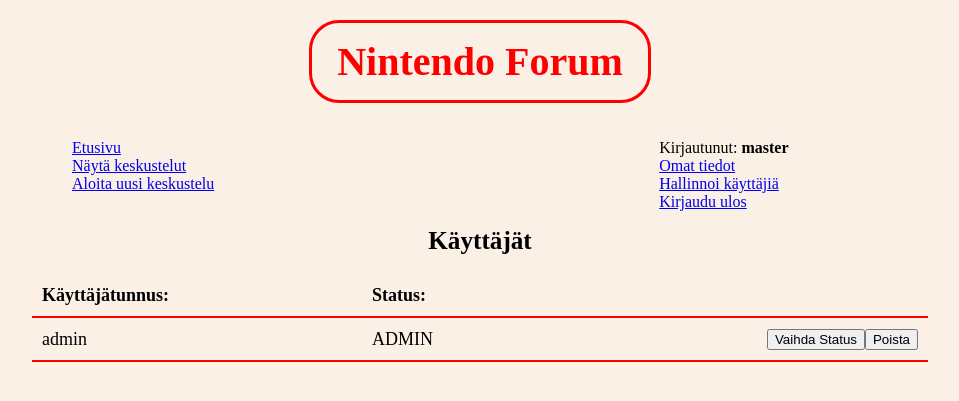
After one commit to Zessi19/Tietokantasovellus-2019, a Flask app: page /auth/listUsers in a window 1280 px wide. The commit adds this page. Shown: the top 401 px of the page, without its empty margins (160-1119 px from the left). Run offline with Flask 2, Linux system fonts and the light colour scheme; a user stored in the database is signed in; data comes from the database, SQL or seed files in the repository; some libraries are stand-ins or nearby versions.

Commit message:
Added (UserRoles Master and Admin): All users listing, removing and status updating. Also, multiple small improvements.

```diff
--- a/application/__init__.py
+++ b/application/__init__.py
@@ -35,7 +35,7 @@ login_manager.login_message = "Please login to use this functionality."
 # Roles in login_required
 from functools import wraps
 
-def login_required(role="ANY"):
+def login_required(roles=["ANY"]):
    def wrapper(fn):
       @wraps(fn)
       def decorated_view(*args, **kwargs):
@@ -47,11 +47,11 @@ def login_required(role="ANY"):
 
          unauthorized = False
 
-         if role != "ANY":
+         if roles[0] != "ANY":
             unauthorized = True
 
-            for user_role in current_user.get_userRole():
-               if user_role == role:
+            for i in roles:
+               if current_user.get_userRole() == i:
                   unauthorized = False
                   break
 
--- a/application/auth/models.py
+++ b/application/auth/models.py
@@ -2,7 +2,6 @@ from application import db
 from application.models import Base
 
 from sqlalchemy.sql import text
-
 
 class User(Base):
    __tablename__ = "account"
@@ -81,3 +80,29 @@ class User(Base):
       for row in res:
          response = row[0]
       return response
+
+
+   @staticmethod
+   def list_users_and_admins():
+      statement = text("SELECT Account.id, Account.username, Account.userRole FROM Account"
+                  " WHERE NOT Account.userRole='MASTER'"
+                  " ORDER BY Account.userRole")
+      res = db.engine.execute(statement)
+
+      response = []
+      for row in res:
+         response.append([row[0], row[1], row[2]])
+      return response
+
+
+   @staticmethod
+   def list_users():
+      statement = text("SELECT Account.id, Account.username, Account.userRole FROM Account"
+                  " WHERE NOT Account.userRole='MASTER' AND NOT Account.userRole='ADMIN'"
+                  " ORDER BY Account.userRole")
+      res = db.engine.execute(statement)
+
+      response = []
+      for row in res:
+         response.append([row[0], row[1], row[2]])
+      return response
--- a/application/auth/views.py
+++ b/application/auth/views.py
@@ -1,7 +1,7 @@
 from flask import redirect, render_template, request, url_for
 from flask_login import login_user, logout_user, current_user
 
-from application import app, db, login_required
+from application import app, db, login_manager, login_required
 from application.auth.models import User
 from application.auth.forms import LoginForm, RegisterForm, ChangeNameForm, ChangeUsernameForm, ChangePasswordForm
 from application.posts.models import Post
@@ -54,7 +54,7 @@ def auth_register():
 
 
 # ---------------------------------
-#   User information and updating
+#   User Information and Updating
 # ---------------------------------
 
 @app.route("/auth/userinfo", methods=["GET"])
@@ -125,22 +125,86 @@ def auth_change_password():
 
 
 # ---------------
-#   Remove user
+#   Remove User
 # ---------------
 
 @app.route("/auth/removeUser", methods=["POST"])
-@login_required()
+@login_required(roles=["USER", "ADMIN"])
 def auth_remove():
-   userPosts = User.user_post_ids(current_user.id)
+   delete_user_posts(current_user.id)
+
+   dbUser = User.query.get(current_user.id)
+   logout_user()
+
+   db.session().delete(dbUser)
+   db.session().commit()
+   return redirect(url_for("threads_index"))
+
+
+def delete_user_posts(userId):
+   userPosts = User.user_post_ids(userId)
 
    if userPosts[0] is not None:
       for i in userPosts:
          dbPost = Post.query.get(i)
          db.session().delete(dbPost)
+      db.session().commit()
 
-   dbUser = User.query.get(current_user.id)
-   logout_user()
+
+# ----------------------------------
+#   ADMIN & MASTER: List All Users
+# ----------------------------------
+
+@app.route("/auth/listUsers", methods=["GET"])
+@login_required(roles=["ADMIN", "MASTER"])
+def auth_list_users():
+   if current_user.userRole == "MASTER":
+      userList = User.list_users_and_admins()
+
+   if current_user.userRole == "ADMIN":
+      userList = User.list_users()
+
+   return render_template("/auth/userList.html", userList=userList)
+
+
+# ------------------------------------
+#   ADMIN & MASTER: Sudo Remove User
+# ------------------------------------
+
+@app.route("/auth/sudoRemoveUser/<userId>", methods=["POST"])
+@login_required(roles=["ADMIN", "MASTER"])
+def auth_sudo_remove_user(userId):
+   dbUser = User.query.get(userId)
+
+   if dbUser.userRole == "MASTER":
+      return login_manager.unauthorized()
+
+   if dbUser.userRole == "ADMIN" and current_user.userRole != "MASTER":
+      return login_manager.unauthorized()
+
+   # User Posts
+   delete_user_posts(userId)
+
+   # User Account
    db.session().delete(dbUser)
+   db.session().commit()
+
+   return redirect(url_for("auth_list_users"))
+
+
+# -------------------------------
+#   MASTER: Change User Status
+# -------------------------------
+
+@app.route("/auth/changeUserStatus/<userId>", methods=["POST"])
+@login_required(roles=["MASTER"])
+def auth_change_user_status(userId):
+   dbUser = User.query.get(userId)
+
+   if (dbUser.userRole == "USER"):
+      dbUser.userRole = "ADMIN"
+   else:
+      dbUser.userRole = "USER"
 
    db.session().commit()
-   return redirect(url_for("threads_index"))
+   return redirect(url_for("auth_list_users"))
--- a/application/static/layout.css
+++ b/application/static/layout.css
@@ -43,10 +43,12 @@ table, th, td {
    text-align: right;
 }
 
-.tb_index {
-   margin-left: auto;
-   margin-right: auto;
-   width: 40%
+.div_tb_index {
+   border: 3px solid red;
+   border-radius: 30px;
+   width: 40%;
+   margin: 25px auto;
+   padding: 20px 20px 20px 50px;
 }
 
 .img_index {
--- /dev/null
+++ b/application/templates/auth/userList.html
@@ -0,0 +1,42 @@
+{% extends "layout.html" %}
+
+{% block body %}
+<div style="clear:both"></div>
+
+<table>
+   <caption style="font-weight: bold; font-size: 140%;"> Käyttäjät </caption>
+   <th><td colspan="3"></td></th>
+
+   <tr>
+      <th> Käyttäjätunnus: </th>
+      <th colspan="2"> Status: </th>
+   </tr>
+
+   {% for i in userList %}
+      <tr>
+
+         <td id="td01">{{ i[1] }}</td>
+
+         <td id="td01">{{ i[2] }}</td>
+
+         <td id="td01">
+            <div style=float:right;>
+               <form method="POST" action="{{ url_for('auth_sudo_remove_user', userId=i[0]) }}">
+                  <input type="submit" value="Poista"/>
+               </form>
+            </div>
+
+            {% if current_user.userRole == "MASTER" %}
+               <div style=float:right;>
+                  <form method="POST" action="{{ url_for('auth_change_user_status', userId=i[0]) }}">
+                     <input type="submit" value="Vaihda Status"/>
+                  </form>
+               </div>
+            {% endif %}
+         </td>
+
+      </tr>
+   {% endfor %}
+</table>
+
+{% endblock %}
--- a/application/templates/layout.html
+++ b/application/templates/layout.html
@@ -34,6 +34,11 @@
             {% endif %}
          </li>
          <li>
+            {% if current_user.is_authenticated and (current_user.userRole == "ADMIN" or current_user.userRole == "MASTER") %}
+               <a href="{{ url_for('auth_list_users') }}">Hallinnoi käyttäjiä</a>
+            {% endif %}
+         </li>
+         <li>
             {% if current_user.is_authenticated %}
                <a href="{{ url_for('auth_logout') }}">Kirjaudu ulos</a>
             {% else %}
```
Also changed, not shown: application/templates/auth/userinfo.html (+5 -3 lines), application/templates/index.html (+3 -5 lines).
